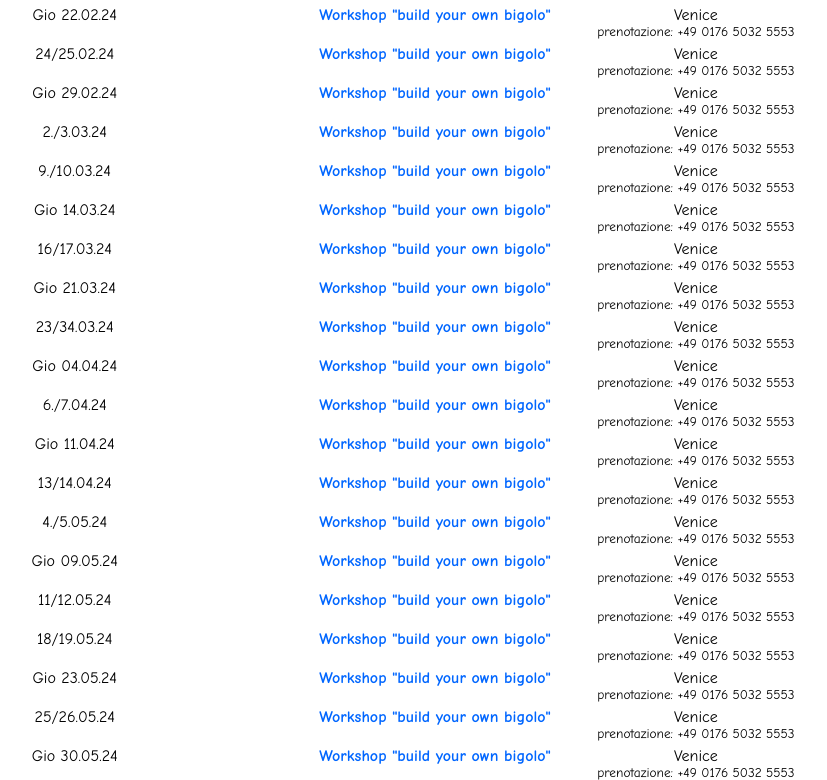
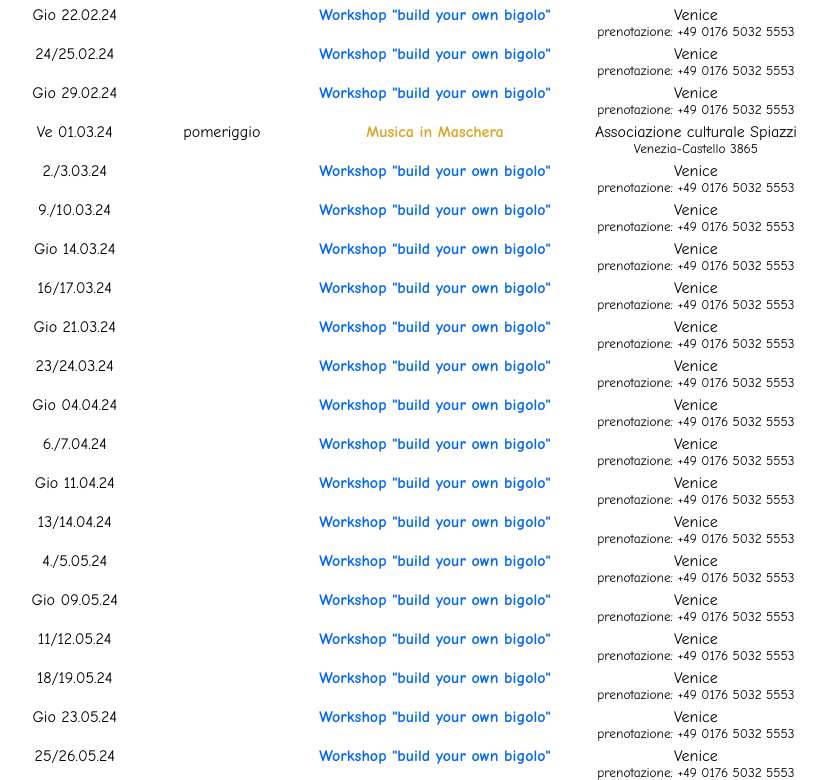
Before and after one commit to OperaMania/homepage, a plain HTML site: page Spielplan2024.html in a window 1280 px wide. Shown: the part 1166-1946 px from the top of the page, without its empty margins (84-911 px from the left). Drawn offline with Linux system fonts and the light colour scheme.

```diff
--- a/Spielplan2024.html
+++ b/Spielplan2024.html
@@ -190,6 +190,13 @@
     <td style="text-align:center;width:1.3333in; " class="T1"> <p class="P1"></p></td>
     <td style="text-align:center;width:3.5in;    " class="T1"><p class="Pskybluebold">Workshop "build your own bigolo"</p></td>
     <td style="text-align:center;width:2.3854in; " class="T1"><p class="P1">Venice</p><p class="Psmall">prenotazione: +49 0176 5032 5553</p></td>
+
+<tr>
+    <td style="text-align:center;width:1.2188in; " class="T1"> <p class="P1">Ve 01.03.24</p></td>
+    <td style="text-align:center;width:1.3333in; " class="T1"> <p class="P1">pomeriggio</span></p></td>
+    <td style="text-align:center;width:3.5in;    " class="T1"><p class="Pgoldbold">Musica in Maschera</p><p class="Psmall"></p>
+    <td style="text-align:center;width:2.3854in; " class="T1"><p class="P1">Associazione culturale Spiazzi</p><p class="Psmall">Venezia-Castello 3865</p></td>
+
 <tr>
     <td style="text-align:center;width:1.2188in; " class="T1"> <p class="P1">2./3.03.24</p></td>
     <td style="text-align:center;width:1.3333in; " class="T1"> <p class="P1"></p></td>
@@ -219,7 +226,7 @@
     <td style="text-align:center;width:2.3854in; " class="T1"><p class="P1">Venice</p><p class="Psmall">prenotazione: +49 0176 5032 5553</p></td>
 
 <tr>
-    <td style="text-align:center;width:1.2188in; " class="T1"> <p class="P1">23/34.03.24</p></td>
+    <td style="text-align:center;width:1.2188in; " class="T1"> <p class="P1">23/24.03.24</p></td>
     <td style="text-align:center;width:1.3333in; " class="T1"> <p class="P1"></p></td>
     <td style="text-align:center;width:3.5in;    " class="T1"><p class="Pskybluebold">Workshop "build your own bigolo"</p></td>
     <td style="text-align:center;width:2.3854in; " class="T1"><p class="P1">Venice</p><p class="Psmall">prenotazione: +49 0176 5032 5553</p></td>
@@ -357,7 +364,7 @@
 <p class="P1"> </p>
 <p class="Psmall" align=center><a href="https://operamania.github.io/homepage">go to OperaMania Home</a></p>
 <p class="P1"> </p>
-<p class="Pgrey">last update on 27<span class="Tupper">th</span> January 2024<A HREF="Operamania_impressum.html"> Impressum</A>
+<p class="Pgrey">last update on 24<span class="Tupper">th</span> JFebuary 2024<A HREF="Operamania_impressum.html"> Impressum</A>
 <A HREF="https://mcphase.github.io/webpage/datenschutzerklaerung.html">Datenschutzerklaerung</A></p>
 
 </body></html>
```
Also changed, not shown: clavichord_workshop/index_jap.html (+1 -1 lines), 1 other file.
